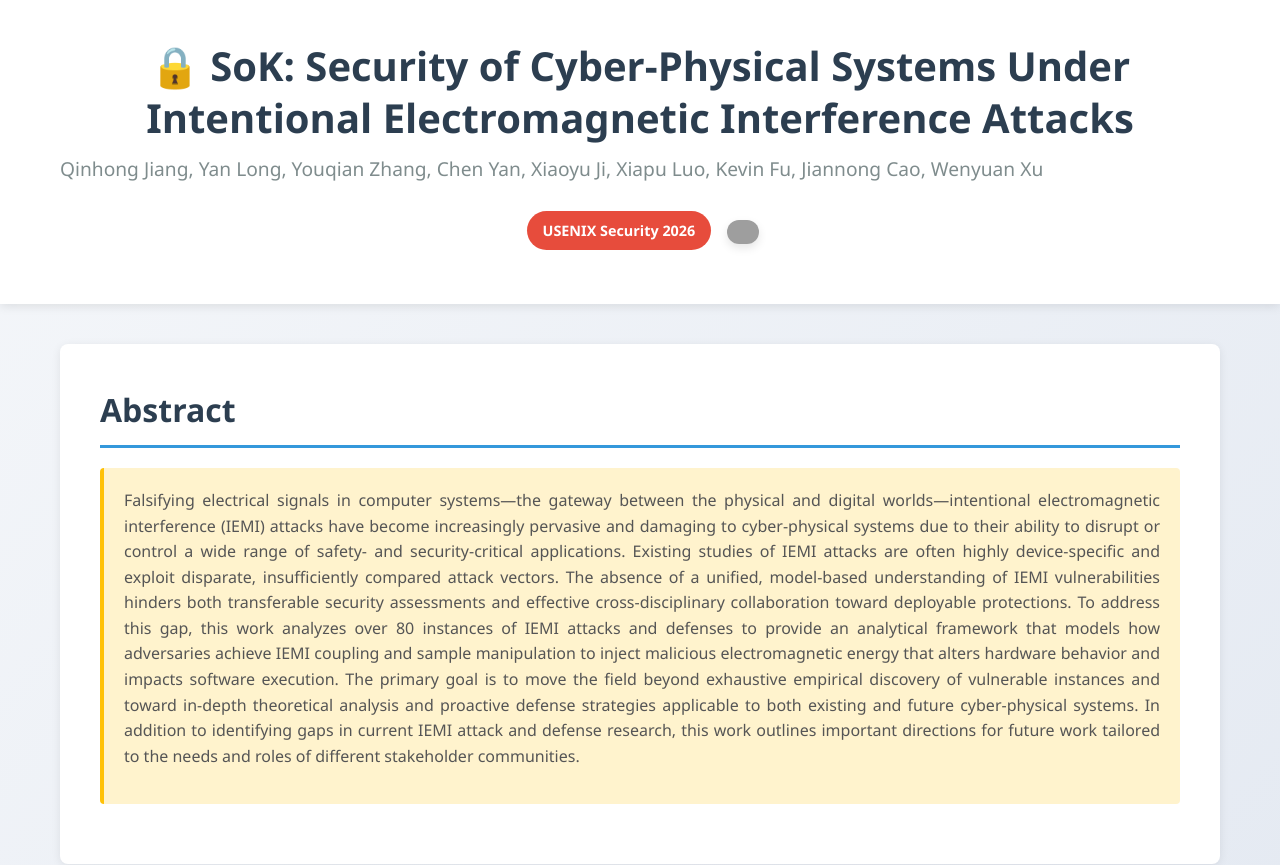
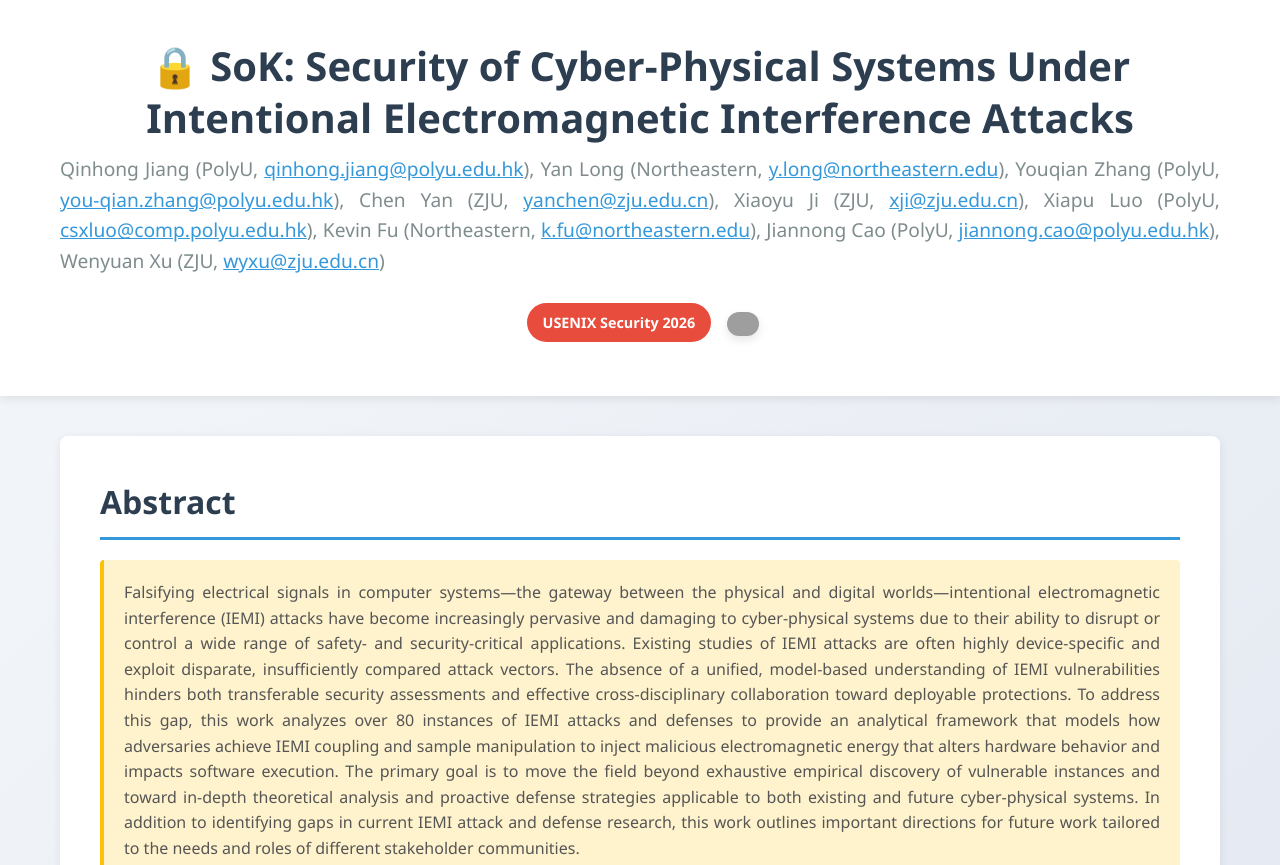
Before and after one commit to IEMI-Research-Database/IEMI-Research-Database.github.io, a plain HTML site: page index.html in a window 1280 px wide. Shown: the top 865 px of the page. Drawn offline with Linux system fonts and the light colour scheme; grey boxes are pictures that could not be loaded.

Commit message:
Add affiliations and mailto links in header

```diff
--- a/index.html
+++ b/index.html
@@ -298,7 +298,17 @@
     <header>
         <div class="container">
             <h1>🔒 SoK: Security of Cyber-Physical Systems Under Intentional Electromagnetic Interference Attacks</h1>
-            <p>Qinhong Jiang, Yan Long, Youqian Zhang, Chen Yan, Xiaoyu Ji, Xiapu Luo, Kevin Fu, Jiannong Cao, Wenyuan Xu</p>
+            <p>
+                Qinhong Jiang (PolyU, <a href="mailto:qinhong.jiang@polyu.edu.hk" style="color:#3498db;">qinhong.jiang@polyu.edu.hk</a>),
+                Yan Long (Northeastern, <a href="mailto:y.long@northeastern.edu" style="color:#3498db;">y.long@northeastern.edu</a>),
+                Youqian Zhang (PolyU, <a href="mailto:you-qian.zhang@polyu.edu.hk" style="color:#3498db;">you-qian.zhang@polyu.edu.hk</a>),
+                Chen Yan (ZJU, <a href="mailto:yanchen@zju.edu.cn" style="color:#3498db;">yanchen@zju.edu.cn</a>),
+                Xiaoyu Ji (ZJU, <a href="mailto:xji@zju.edu.cn" style="color:#3498db;">xji@zju.edu.cn</a>),
+                Xiapu Luo (PolyU, <a href="mailto:csxluo@comp.polyu.edu.hk" style="color:#3498db;">csxluo@comp.polyu.edu.hk</a>),
+                Kevin Fu (Northeastern, <a href="mailto:k.fu@northeastern.edu" style="color:#3498db;">k.fu@northeastern.edu</a>),
+                Jiannong Cao (PolyU, <a href="mailto:jiannong.cao@polyu.edu.hk" style="color:#3498db;">jiannong.cao@polyu.edu.hk</a>),
+                Wenyuan Xu (ZJU, <a href="mailto:wyxu@zju.edu.cn" style="color:#3498db;">wyxu@zju.edu.cn</a>)
+            </p>
             <div>
                 <span class="badge">USENIX Security 2026</span>
                 <a href="https://visitor-badge.laobi.icu/badge?page_id=iemi-research-database.github.io" aria-label="Visitor counter" style="margin-left:6px;">
```
